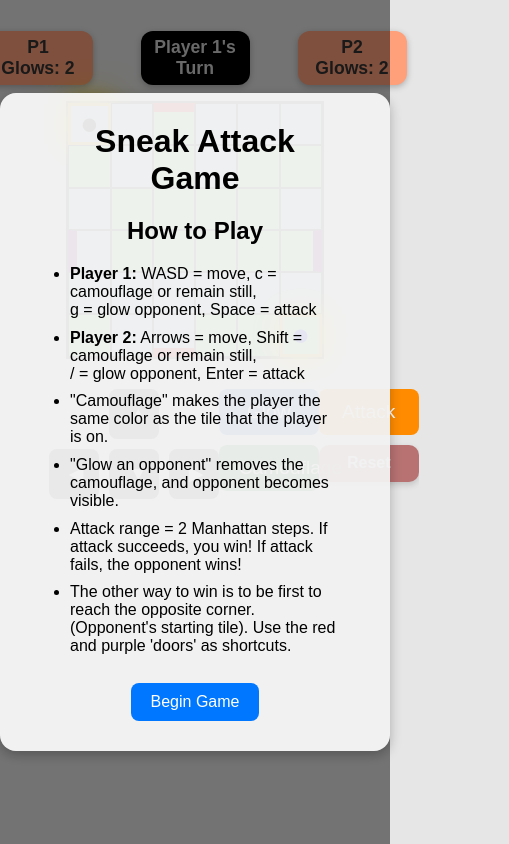
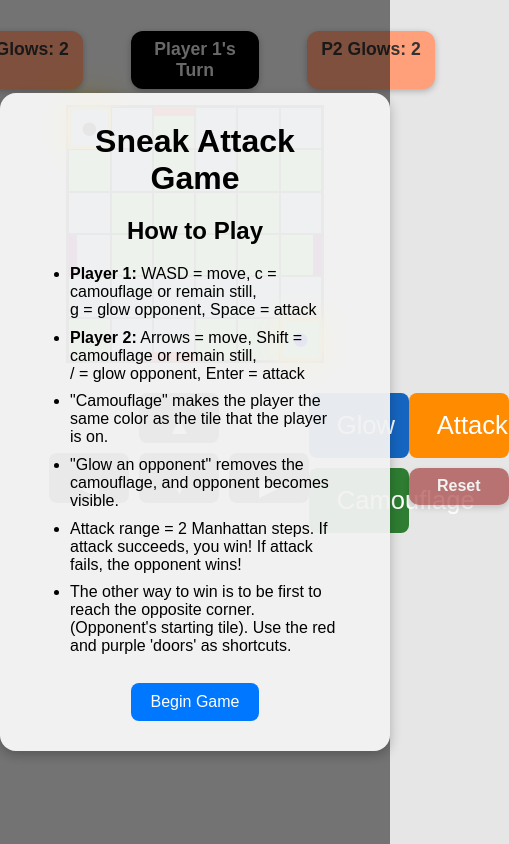
Before and after one commit to markmcla74/Sneak-Attack-Game-1Player, a plain HTML site: page index.html in a window 390 px wide. Shown: the whole page, 509 px wide, since content can reach past the window. Drawn offline with Linux system fonts and the light colour scheme.

Commit message:
Add files via upload

```diff
--- a/style-1p.css
+++ b/style-1p.css
@@ -666,12 +666,13 @@ button:disabled {
     width: 65vmin; /* ~25% larger grid */
   }
   .hud-box {
-    font-size: 0.9rem;
-    padding: 6px 12px;
-    min-width: 85px;
+    font-size: 1rem;
+    padding: 8px 14px;
+    min-width: 100px;
   }
   .controls-container button {
-    font-size: 1.2rem; /* bigger text */
-    padding: 12px 20px; /* much larger buttons */
+    font-size: 1.6rem;   /* text 2–3x larger */
+    padding: 18px 28px;  /* huge tappable area */
+    min-width: 80px;     /* make sure they don’t shrink */
   }
 }
```
